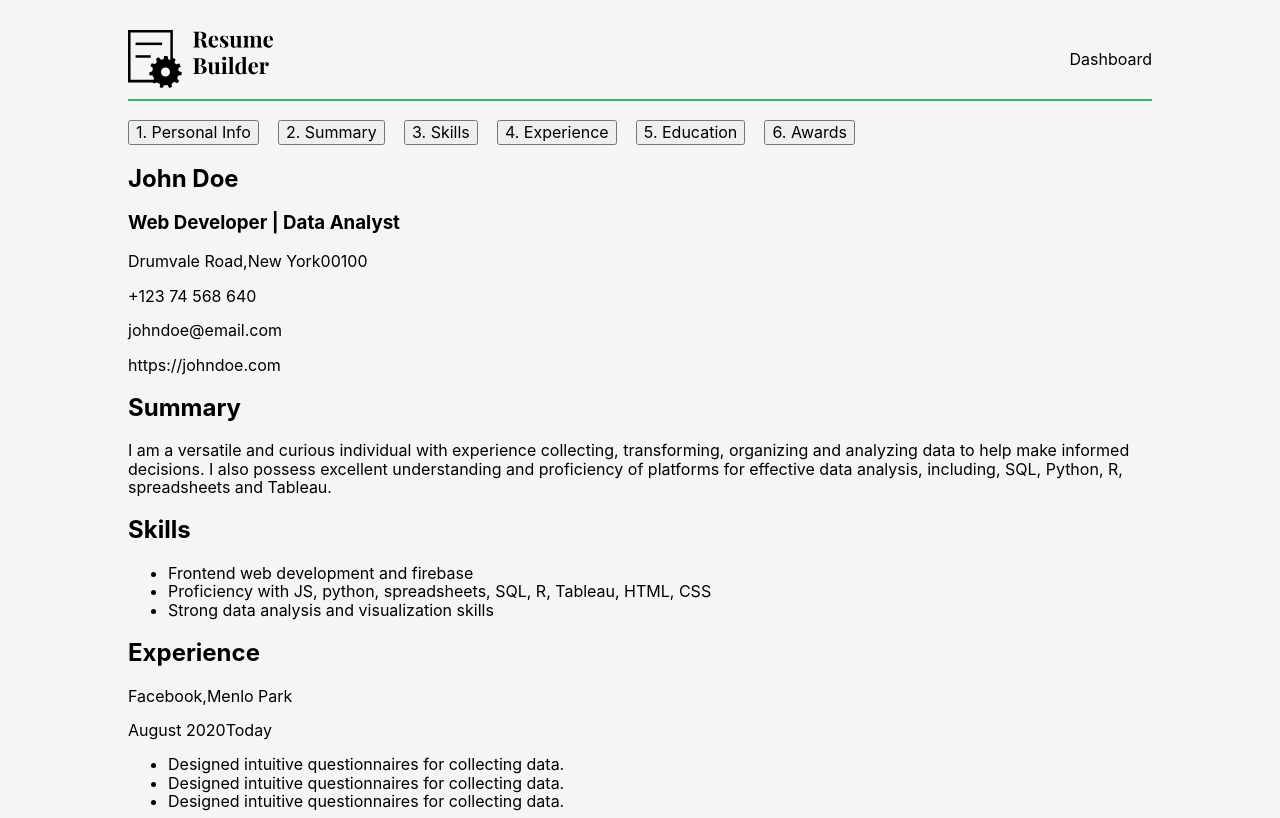
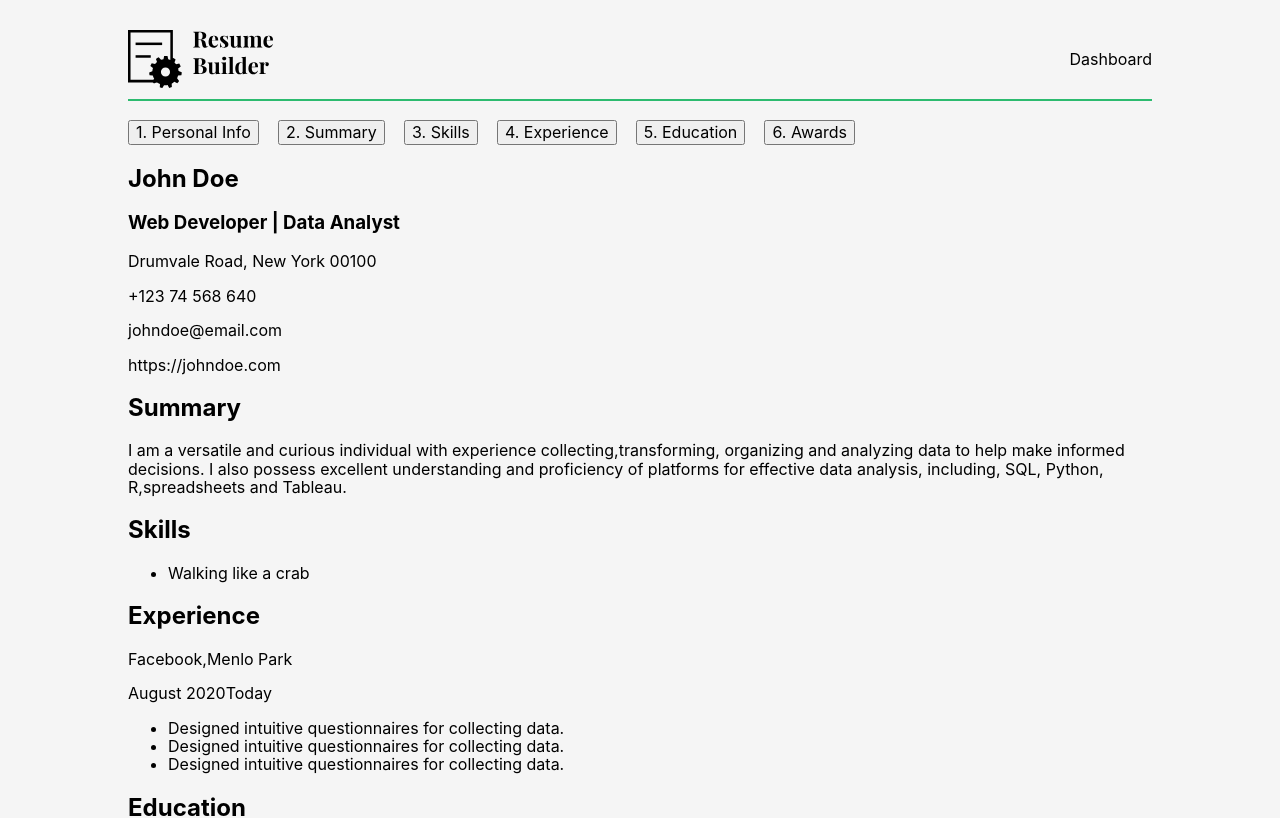
Before and after one commit to CharlesIvia/cv-builder, a React (Create React App) app: page / in a window 1280 px wide. Shown: the top 818 px of the page. Built offline with nearby package versions, Linux system fonts and the light colour scheme.

Commit message:
rendering skills

```diff
--- a/src/components/Output.js
+++ b/src/components/Output.js
@@ -1,33 +1,39 @@
 import React from "react";
 
-export default function Output() {
+export default function Output({ personalInfo, summaryInfo, skills }) {
   return (
     <div className="output">
       <div className="info-section personal-section">
         <div>
-          <h2>John Doe</h2>
+          <h2>
+            <span>{personalInfo.firstName || "John"} </span>
+            <span>{personalInfo.lastName || "Doe"}</span>
+          </h2>
         </div>
 
         <div>
-          <h3>Web Developer | Data Analyst</h3>
+          <h3>{personalInfo.profession || "Web Developer | Data Analyst"}</h3>
         </div>
 
         <div>
           <p>
-            <span>Drumvale Road,</span>
-            <span>New York</span>
-            <span>00100</span>
+            <span>
+              {personalInfo.street || "Drumvale Road"}
+              {", "}
+            </span>
+            <span>{personalInfo.city || "New York"} </span>
+            <span>{personalInfo.zipCode || "00100"} </span>
           </p>
         </div>
         <div>
-          <p>+123 74 568 640</p>
+          <p>{personalInfo.phone || "+123 74 568 640"}</p>
         </div>
 
         <div className="email">
-          <p>johndoe@email.com</p>
+          <p>{personalInfo.email || "johndoe@email.com"}</p>
         </div>
         <div className="website">
-          <p>https://johndoe.com</p>
+          <p>{personalInfo.website || "https://johndoe.com"}</p>
         </div>
       </div>
       <div className="info-section skills-section">
@@ -36,11 +42,8 @@ export default function Output() {
         </div>
         <div>
           <p>
-            I am a versatile and curious individual with experience collecting,
-            transforming, organizing and analyzing data to help make informed
-            decisions. I also possess excellent understanding and proficiency of
-            platforms for effective data analysis, including, SQL, Python, R,
-            spreadsheets and Tableau.
+            {summaryInfo ||
+              "I am a versatile and curious individual with experience collecting,transforming, organizing and analyzing data to help make informed decisions. I also possess excellent understanding and proficiency of platforms for effective data analysis, including, SQL, Python, R,spreadsheets and Tableau."}
           </p>
         </div>
       </div>
@@ -49,12 +52,10 @@ export default function Output() {
           <h2>Skills</h2>
         </div>
         <ul>
-          <li>Frontend web development and firebase</li>
-          <li>
-            Proficiency with JS, python, spreadsheets, SQL, R, Tableau, HTML,
-            CSS
-          </li>
-          <li>Strong data analysis and visualization skills</li>
+          <li className="skillexample">Walking like a crab</li>
+          {skills.map((skill) => (
+            <li key={skills.indexOf(skill)}>{skill.skillname}</li>
+          ))}
         </ul>
       </div>
       <div className="info-section experience-section">
```
